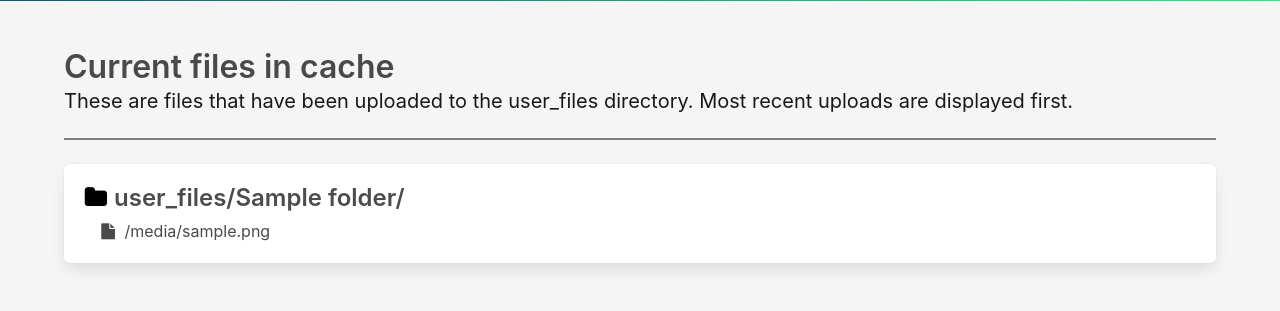
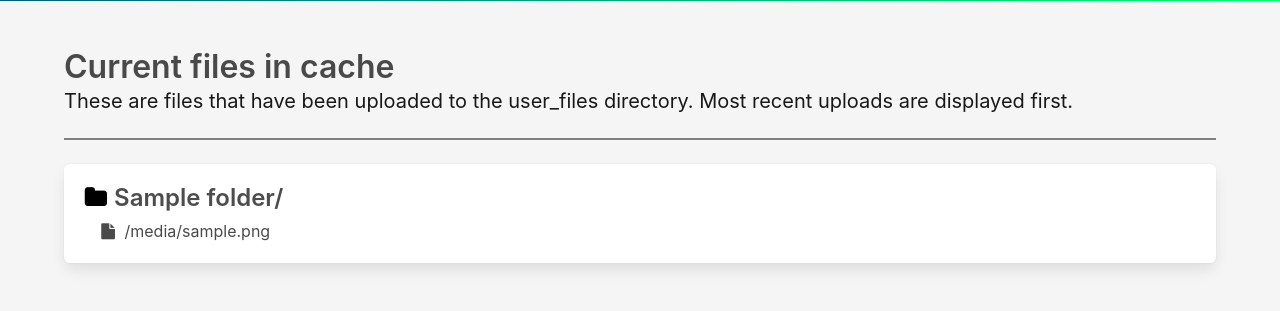
Before and after one commit to vincemaina/Seamlessly, a Flask app: template app/templates/admin/view_user_files.html in a window 1280 px wide. Shown: the part 799-1110 px from the top of the page. Run offline with Flask 2, Linux system fonts and the light colour scheme; the template is opened without the code that fills it: most values are stand-ins (such as "Sample title", 1, 10 or a date in 2020).

Commit message:
Minor edits

```diff
--- a/app/blueprints/admin.py
+++ b/app/blueprints/admin.py
@@ -26,7 +26,7 @@ def view_user_files():
             purge_cache()
 
     import os
-    import pathlib
+    from pathlib import Path
 
     root = 'user_files'
     user_files_directory = {}
@@ -34,7 +34,7 @@ def view_user_files():
     with current_app.app_context():
         for path, subdirs, files in os.walk(root):
             for name in files:
-                root_directory, sub_directory, file = pathlib.PurePath(path, name).parts
+                root_directory, sub_directory, file = Path(path, name).parts
                 try:
                     user_files_directory[sub_directory]
                 except:
--- a/app/templates/admin/view_user_files.html
+++ b/app/templates/admin/view_user_files.html
@@ -42,7 +42,7 @@
                         <span class="icon" style="color: black;">
                             <i class="fa fa-folder"></i>
                         </span>
-                        <span>user_files/{{folder}}/</span>
+                        <span>{{folder}}/</span>
                     </div>
                     {% for file in user_files[folder] %}
                         <div class="ml-3">
```
